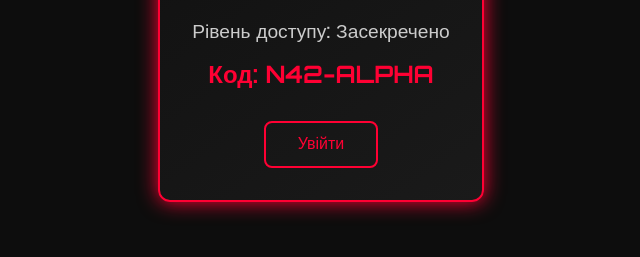
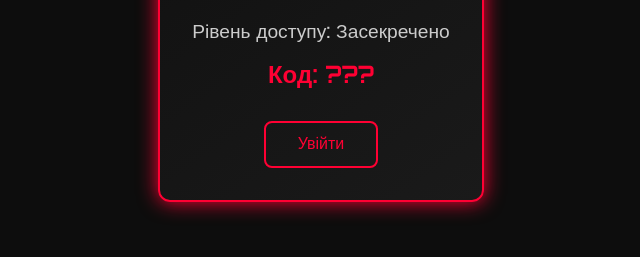
Before and after one commit to coocomoco61-boop/QUNTUM-NEST, a plain HTML site: page index/index.html in a window 1280 px wide. Shown: the part 381-638 px from the top of the page, without its empty margins (319-959 px from the left). Drawn offline with Linux system fonts and the light colour scheme.

Commit message:
Update index.html

```diff
--- a/index/index.html
+++ b/index/index.html
@@ -108,7 +108,7 @@
   <div class="access-card">
     <h1>Nest 42</h1>
     <div class="access-level">Рівень доступу: Засекречено</div>
-    <div class="code">Код: N42-ALPHA</div>
+    <div class="code">Код: ???</div>
     <button class="enter-btn" onclick="showPassword()">Увійти</button>
 
     <div class="password-field" id="passwordField">
```
